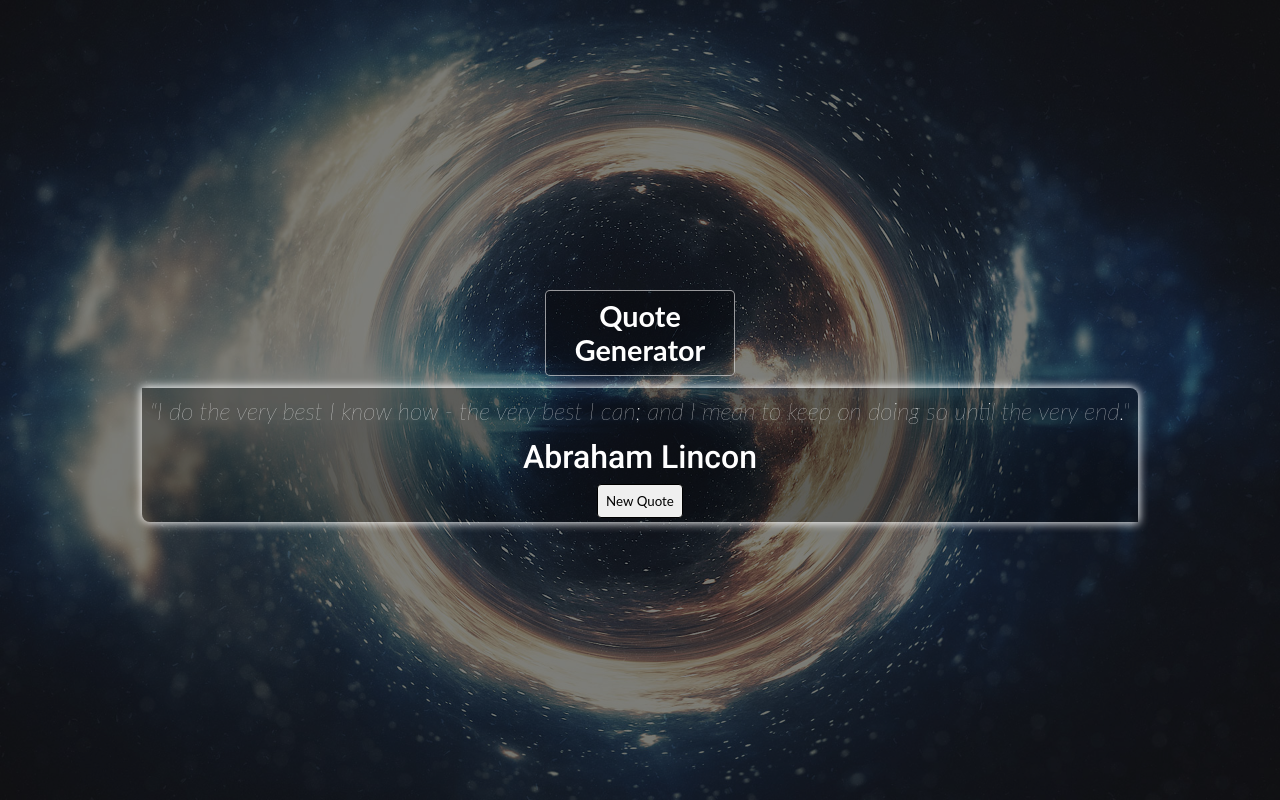
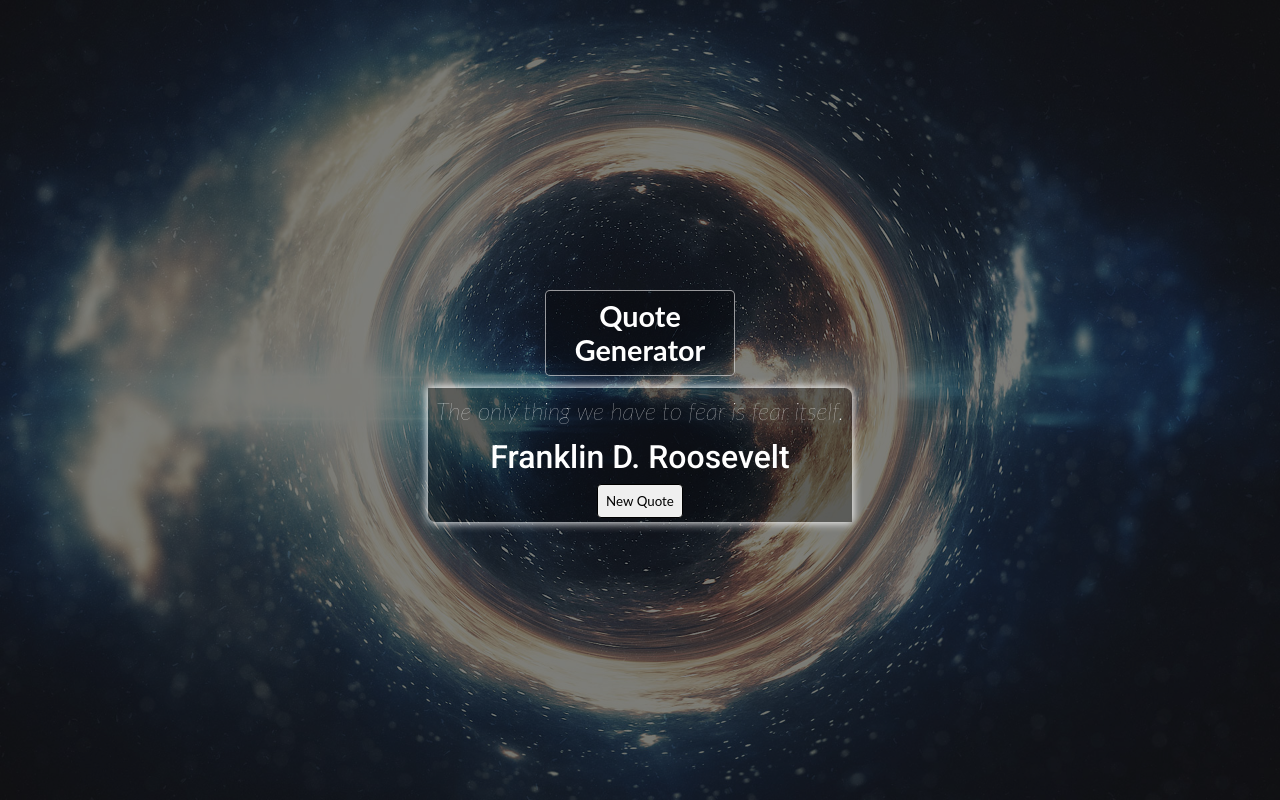
Before and after one commit to benjimwiti/MODAL-, a plain HTML site: page index.html in a window 1280 px wide. Both pictures are taken after a click on the button "New Quote". Drawn offline with Linux system fonts and the light colour scheme.

Commit message:
quote gen complete

```diff
--- a/index.html
+++ b/index.html
@@ -44,5 +44,8 @@
         </div>
 
     </section>
+
+    <!-- script section -->
+    <script src="index.js"></script>
 </body>
 </html>
--- a/index.js
+++ b/index.js
@@ -0,0 +1,32 @@
+let btn = document.querySelector('#new-quote')
+let quote = document.querySelector('.quote')
+let person = document.querySelector('.person')
+
+const quotes = [
+    {
+quote: 'A rose by any other name would smell as sweet.',
+person: 'William Shakespeare'
+    },
+    {
+quote: 'Ask not what your country can do for you; ask what you can do for your country.',
+person: 'John Kennedy'
+    },
+    {
+quote: 'Ask, and it shall be given you; seek, and you shall find.',
+person: 'The Bible'
+    },
+    {
+quote: 'The truth will set you free.',
+person: 'The Bible'
+    },
+    {
+quote: 'The only thing we have to fear is fear itself.',
+person: 'Franklin D. Roosevelt'
+    }
+]
+
+btn.addEventListener('click' , function() {
+    let rnq = Math.floor(Math.random()*quotes.length)
+    quote.textContent = quotes[rnq].quote
+    person.textContent = quotes[rnq].person
+})
--- a/input.css
+++ b/input.css
@@ -12,6 +12,7 @@ body {
     background-position: center center;
     background-repeat: no-repeat;
     background-attachment: scroll;
+    transition: all 2s;
 }
 #body2 {
     background-color: rgba(0, 0, 0, 0.5);
```
